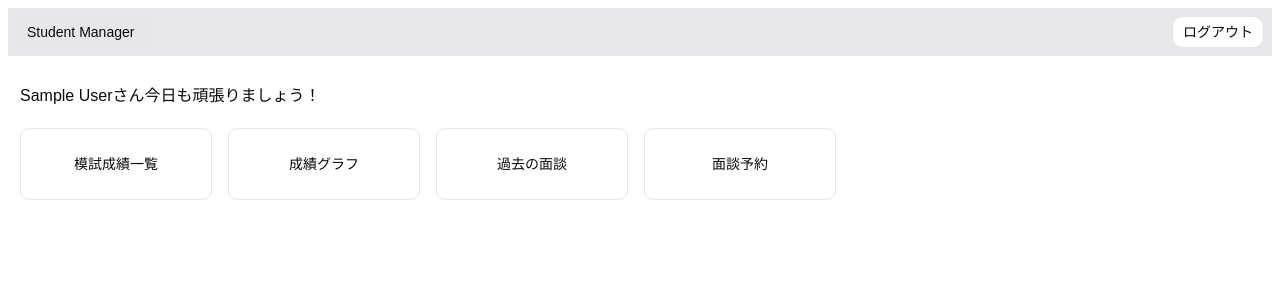
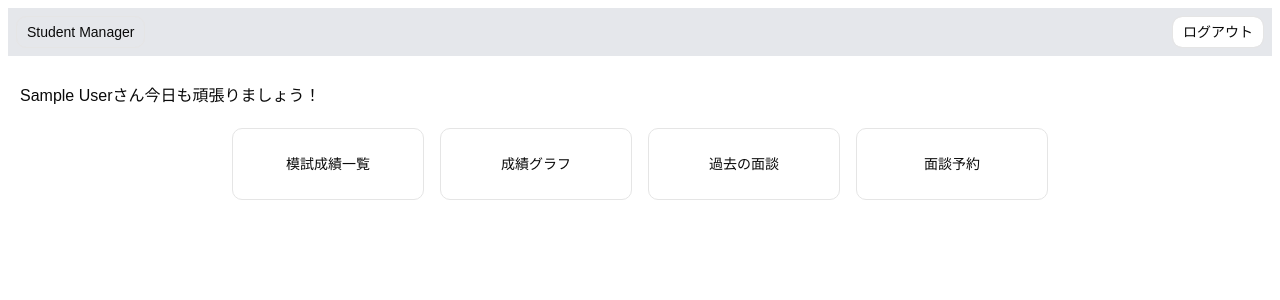
Before and after one commit to Atsushi-iwaguchi/student-manager-frontend, a React (Vite) app: page /dashboard in a window 1280 px wide. Shown: the top 300 px of the page. Built offline with nearby package versions, Linux system fonts and the light colour scheme; no server answers; sample sign-in values are in the browser's storage.

Commit message:
スマホ表示を修正

```diff
--- a/src/pages/Dashboard.tsx
+++ b/src/pages/Dashboard.tsx
@@ -13,7 +13,7 @@
 
       <div className="p-5">
         <p className="mb-5">{user?.name}さん今日も頑張りましょう！</p>
-        <ul className="flex gap-4">
+        <ul className="flex gap-4 flex-wrap justify-center">
           <li>
             <Button
               variant="outline"
```
